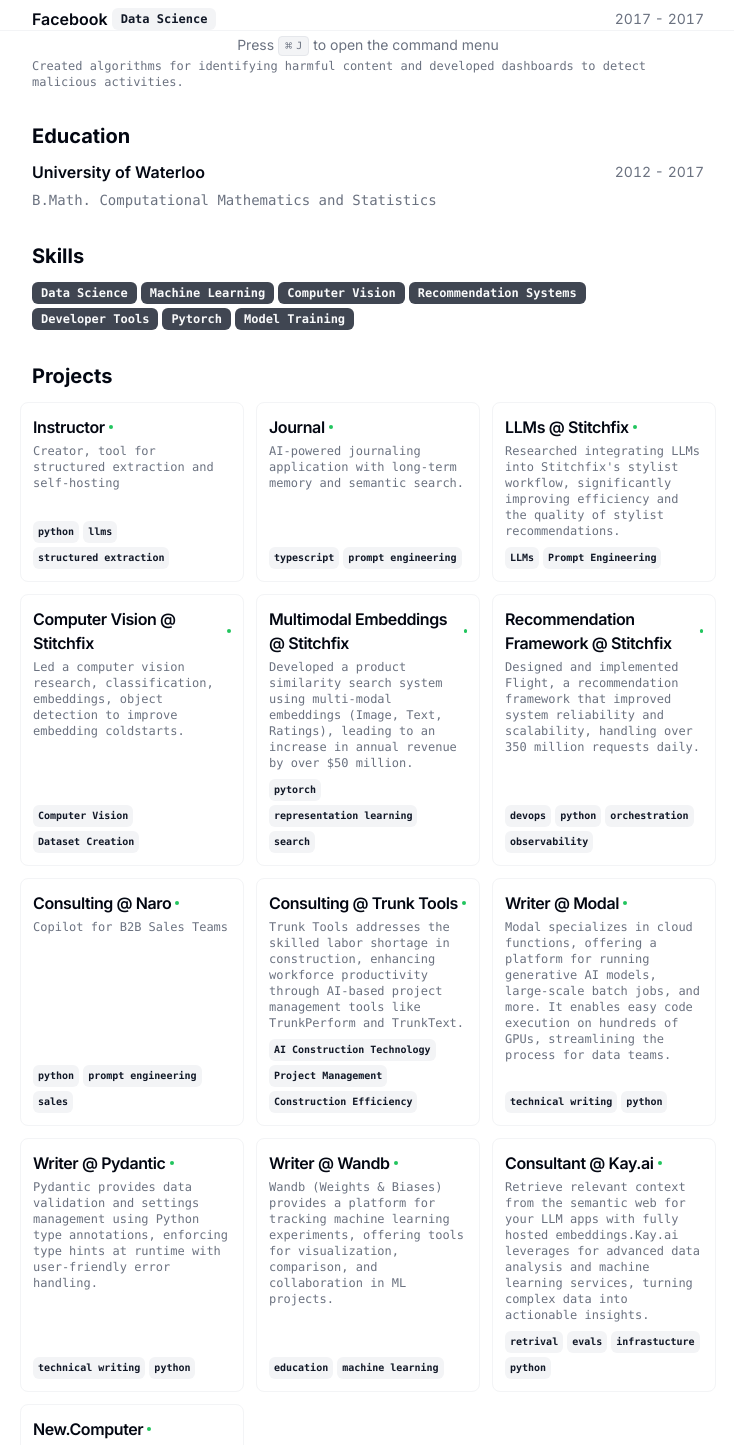
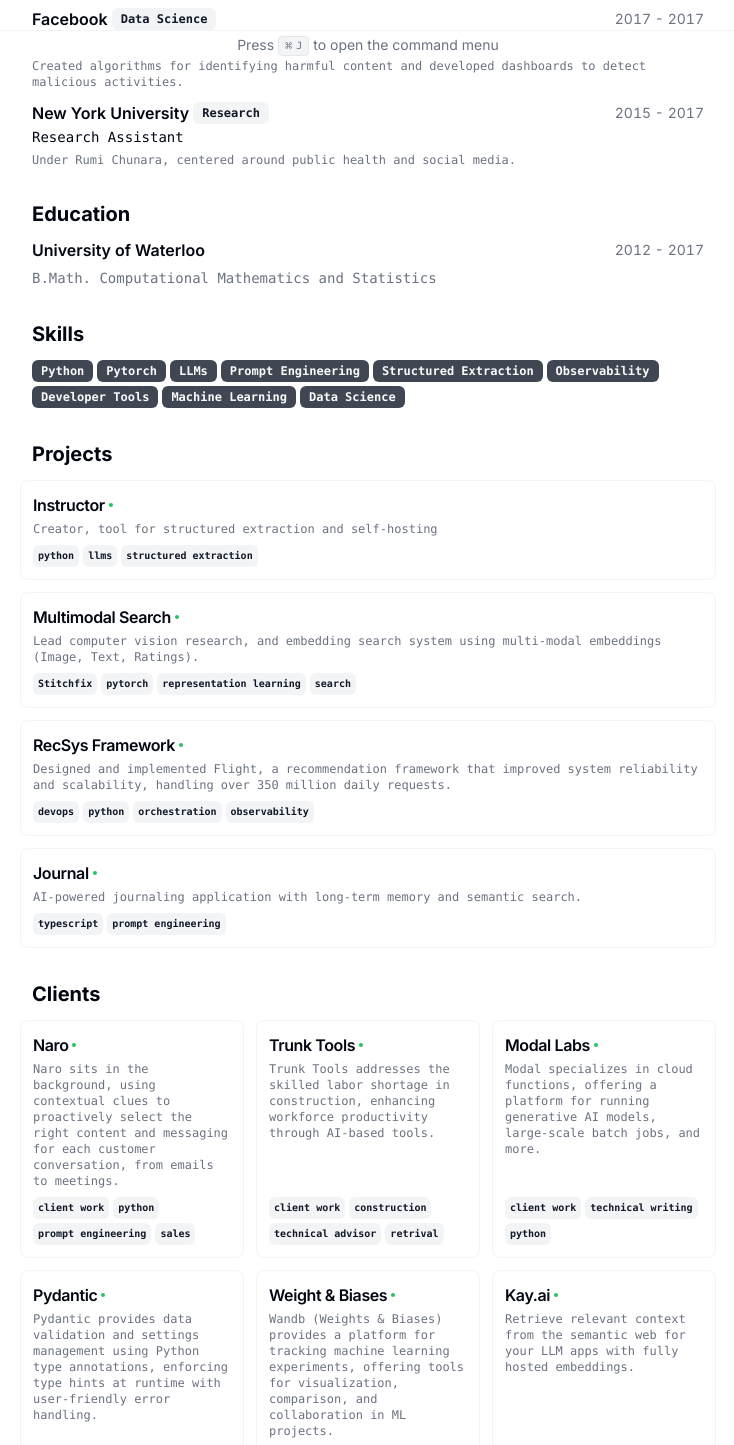
Before and after one commit to jxnl/resume-nextjs, a Next.js app: page / in a window 1280 px wide. Shown: the part 740-2185 px from the top of the page, without its empty margins (272-1006 px from the left). Built offline with nearby package versions, Linux system fonts and the light colour scheme.

Commit message:
clean up

```diff
--- a/src/app/page.tsx
+++ b/src/app/page.tsx
@@ -158,8 +158,24 @@
 
         <Section className="print-force-new-page scroll-mb-16">
           <h2 className="text-xl font-bold">Projects</h2>
+          <div className="-mx-3 grid grid-cols-1 gap-3 print:grid-cols-1 print:gap-2 md:grid-cols-1 lg:grid-cols-1">
+            {RESUME_DATA.projects.map((project) => {
+              return (
+                <ProjectCard
+                  key={project.title}
+                  title={project.title}
+                  description={project.description}
+                  tags={project.techStack}
+                  link={"link" in project ? project.link.href : undefined}
+                />
+              );
+            })}
+          </div>
+        </Section>
+        <Section className="print-force-new-page scroll-mb-16">
+          <h2 className="text-xl font-bold">Clients</h2>
           <div className="-mx-3 grid grid-cols-1 gap-3 print:grid-cols-3 print:gap-2 md:grid-cols-2 lg:grid-cols-3">
-            {RESUME_DATA.projects.map((project) => {
+            {RESUME_DATA.clients.map((project) => {
               return (
                 <ProjectCard
                   key={project.title}
--- a/src/data/resume-data.tsx
+++ b/src/data/resume-data.tsx
@@ -8,9 +8,9 @@
   location: "New York",
   locationLink: "https://www.google.com/maps/place/New+York",
   about:
-    "Experienced Data Scientist and Machine Learning Engineer w/ experience in recommendation systems, applied ai, and developer tools.",
+    "Experienced Data Scientist and Machine Learning Engineer w/ experience in recommendation systems, machine learning, and python tooling.",
   summary:
-    "Currently on my sabbatical at South Park Commons while consulting and advising startups in the infrastructure, applied ai, and personal computing. Obsessed with finding the right abstractions and finding great tools that enable others to build.",
+    "I am currently on sabbatical at South Park Commons, where I consult and advise startups in infrastructure, applied AI, and personal computing. I am obsessed with finding the right abstractions and discovering excellent tools that empower others to build.",
   avatarUrl: "https://avatars.githubusercontent.com/u/4852235?v=4",
   personalWebsiteUrl: "https://jxnl.co",
   contact: {
@@ -78,24 +78,36 @@
     },
     {
       company: "Facebook",
-      link: "#",
+      link: "https://about.meta.com/actions/promoting-safety-and-expression/",
       badges: ["Data Science"],
       title: "Data Scientist",
-      logo: "", // Add logo if available
+      logo: "",
       start: "2017",
       end: "2017",
       description:
         "Created algorithms for identifying harmful content and developed dashboards to detect malicious activities.",
     },
+    {
+      company: "New York University",
+      link: "https://www.nyu.edu/",
+      badges: ["Research"],
+      title: "Research Assistant",
+      start: "2015",
+      end: "2017",
+      description: "Under Rumi Chunara, centered around public health and social media.",
+      logo: "", // Path to NYU logo image
+    },
   ],
   skills: [
+    "Python",
+    "Pytorch",
+    "LLMs",
+    "Prompt Engineering",
+    "Structured Extraction",
+    "Observability",
+    "Developer Tools",
+    "Machine Learning",
     "Data Science",
-    "Machine Learning",
-    "Computer Vision",
-    "Recommendation Systems",
-    "Developer Tools",
-    "Pytorch",
-    "Model Training",
   ],
   projects: [
     {
@@ -108,6 +120,25 @@
       },
     },
     {
+      title: "Multimodal Search",
+      techStack: ["Stitchfix", "pytorch", "representation learning", "search"],
+      description: "Lead computer vision research, and embedding search system using multi-modal embeddings (Image, Text, Ratings).",
+      link: {
+        label: "Stylist Shuffle",
+        href: "https://www.stitchfix.com/women/blog/inside-stitchfix/how-style-shuffle-works/",
+      },
+    },
+    {
+      title: "RecSys Framework",
+      techStack: ["devops", "python", "orchestration", "observability"],
+      description:
+        "Designed and implemented Flight, a recommendation framework that improved system reliability and scalability, handling over 350 million daily requests.",
+      link: {
+        label: "Learn more about Flight at Stitchfix",
+        href: "https://www.jxnl.co/writing/flight-at-stitchfix",
+      },
+    },
+    {
       title: "Journal",
       techStack: ["typescript", "prompt engineering"],
       description:
@@ -117,84 +148,45 @@
         href: "http://usejournal.xyz",
       },
     },
+  ],
+  clients: [
     {
-      title: "LLMs @ Stitchfix",
-      techStack: ["LLMs", "Prompt Engineering"],
-      description:
-        "Researched integrating LLMs into Stitchfix's stylist workflow, significantly improving efficiency and the quality of stylist recommendations.",
-      link: {
-        label: "Learn more about Stitchfix",
-        href: "https://www.stitchfix.com",
-      },
-    },
-    {
-      title: "Computer Vision @ Stitchfix",
-      techStack: ["Computer Vision", "Dataset Creation"],
-      description:
-        "Led a computer vision research, classification, embeddings, object detection to improve embedding coldstarts.",
-      link: {
-        label: "Explore Stitchfix's Technology",
-        href: "https://www.stitchfix.com/technology",
-      },
-    },
-
-    {
-      title: "Multimodal Embeddings @ Stitchfix",
-      techStack: ["pytorch", "representation learning", "search"],
-      description:
-        "Developed a product similarity search system using multi-modal embeddings (Image, Text, Ratings), leading to an increase in annual revenue by over $50 million.",
-      link: {
-        label: "Stylist Shuffle",
-        href: "https://www.stitchfix.com/women/blog/inside-stitchfix/how-style-shuffle-works/",
-      },
-    },
-
-    {
-      title: "Recommendation Framework @ Stitchfix",
-      techStack: ["devops", "python", "orchestration", "observability"],
-      description:
-        "Designed and implemented Flight, a recommendation framework that improved system reliability and scalability, handling over 350 million requests daily.",
-      link: {
-        label: "Learn more about Flight at Stitchfix",
-        href: "https://www.jxnl.co/writing/flight-at-stitchfix",
-      },
-    },
-    {
-      title: "Consulting @ Naro",
-      techStack: ["python", "prompt engineering", "sales"],
-      description: "Copilot for B2B Sales Teams",
+      title: "Naro",
+      techStack: ["client work", "python", "prompt engineering", "sales"],
+      description: "Naro sits in the background, using contextual clues to proactively select the right content and messaging for each customer conversation, from emails to meetings.",
       link: {
         label: "narohq.com",
         href: "http://narohq.com",
       },
     },
     {
-      title: "Consulting @ Trunk Tools",
+      title: "Trunk Tools",
       techStack: [
-        "AI Construction Technology",
-        "Project Management",
-        "Construction Efficiency",
+        "client work",
+        "construction",
+        "technical advisor",
+        "retrival",
       ],
       description:
-        "Trunk Tools addresses the skilled labor shortage in construction, enhancing workforce productivity through AI-based project management tools like TrunkPerform and TrunkText.",
+        "Trunk Tools addresses the skilled labor shortage in construction, enhancing workforce productivity through AI-based tools.",
       link: {
         label: "trunktools.com",
         href: "https://trunktools.com/",
       },
     },
     {
-      title: "Writer @ Modal",
-      techStack: ["technical writing", "python"],
+      title: "Modal Labs",
+      techStack: ["client work", "technical writing", "python"],
       description:
-        "Modal specializes in cloud functions, offering a platform for running generative AI models, large-scale batch jobs, and more. It enables easy code execution on hundreds of GPUs, streamlining the process for data teams.",
+        "Modal specializes in cloud functions, offering a platform for running generative AI models, large-scale batch jobs, and more.",
       link: {
         label: "modal.com",
         href: "https://modal.com/",
       },
     },
     {
-      title: "Writer @ Pydantic",
-      techStack: ["technical writing", "python"],
+      title: "Pydantic",
+      techStack: ["client work", "technical writing", "python"],
       description:
         "Pydantic provides data validation and settings management using Python type annotations, enforcing type hints at runtime with user-friendly error handling.",
       link: {
@@ -203,8 +195,10 @@
       },
     },
     {
-      title: "Writer @ Wandb",
+      title: "Weight & Biases",
       techStack: [
+        "client work",
+        "technical writing",
         "education",
         "machine learning",
       ],
@@ -216,20 +210,20 @@
       },
     },
     {
-      title: "Consultant @ Kay.ai",
-      techStack: ["retrival", "evals", "infrastucture", "python"],
+      title: "Kay.ai",
+      techStack: ["client work", "retrieval", "evals", "infrastucture", "python"],
       description:
-        "Retrieve relevant context from the semantic web for your LLM apps with fully hosted embeddings.Kay.ai leverages  for advanced data analysis and machine learning services, turning complex data into actionable insights.",
+        "Retrieve relevant context from the semantic web for your LLM apps with fully hosted embeddings.",
       link: {
         label: "Kay.ai",
         href: "http://Kay.ai",
       },
     },
     {
-      title: "New.Computer",
-      techStack: ["personal computing", "python"],
+      title: "New Computer",
+      techStack: ["client work", "personal computing", "python"],
       description:
-        "Dot by New Computer is an intelligent guide designed to help you remember, organize, and navigate your life.New.Computer focuses on innovative computing solutions, providing advanced technology services and infrastructure work for technological progress.",
+        "Dot by New Computer is an intelligent guide designed to help you remember, organize, and navigate your life.",
       link: {
         label: "new.computer",
         href: "http://new.computer",
```
